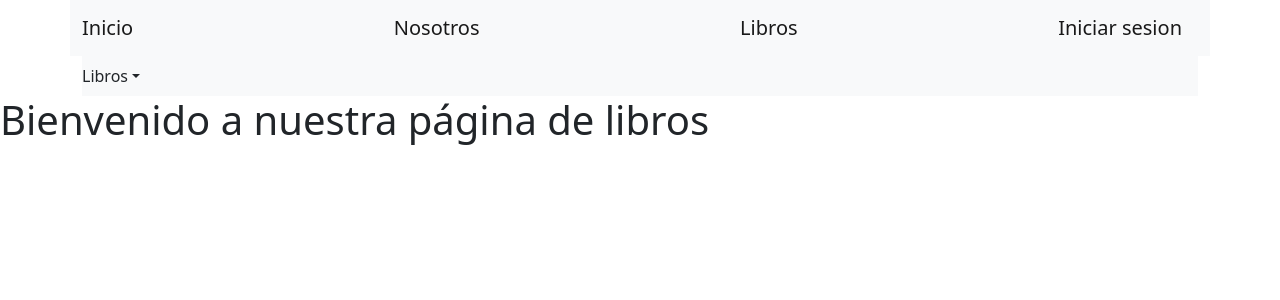
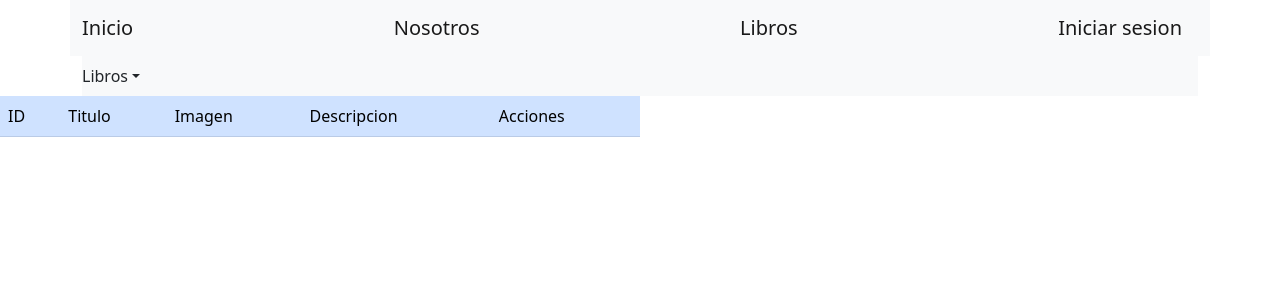
Before and after one commit to FabrizioArnoletto/SitioWeb-Django, a Django app: page /libreria/libros/ in a window 1280 px wide. Shown: the top 300 px of the page. Run offline with Django 3.2, Linux system fonts and the light colour scheme; data that the repository does not hold is empty.

Commit message:
libros v2.0

```diff
--- a/sistema/libreria/templates/libros/libros.html
+++ b/sistema/libreria/templates/libros/libros.html
@@ -23,11 +23,23 @@
 </head>
 <body>
     <header>
-        <h1>Bienvenido a nuestra página de libros</h1>
     </header>
+<div class="col-md-3">
+</div>
 <tbody>
+<div class="table-responsive">
+    <thead>
+        <tbody>
+            <div class="col-md-6">
+            <table class="table">
+                <tr class="table-primary">
+                    <td>ID</td>
+                    <td>Titulo</td>
+                    <td>Imagen</td>
+                    <td>Descripcion</td>
+                    <td>Acciones</td>
                     {% for libro in libros %}
-        <tr class="table table-secondary">
+                        <tr class="table-secondary">
                             <td scope="row">{{libro.ID}}</td>
                             <td>{{libro.Titulo}}</td>
                             <td><img scr="{{libro.Imagen.url}}" height="100" /></td>
@@ -38,6 +50,12 @@
                             </td>
                         </tr>
                     {% endfor %}
+                </tr>
+            </table>
+            </div>
+        </tbody>
+    </thead>
+</div>
 </tbody>
     <footer>
     </footer>
```
Lines whose indentation alone changed are shown as unchanged.
